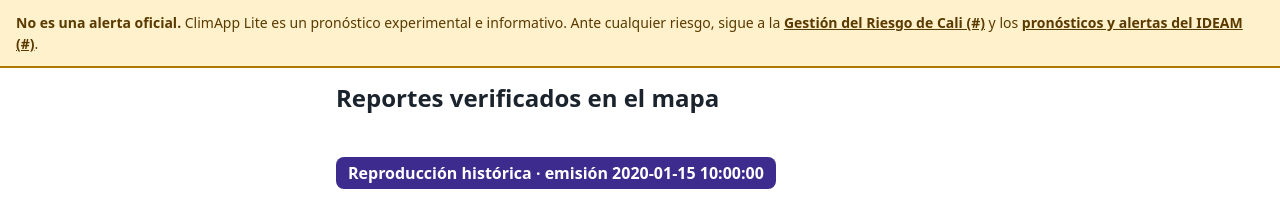
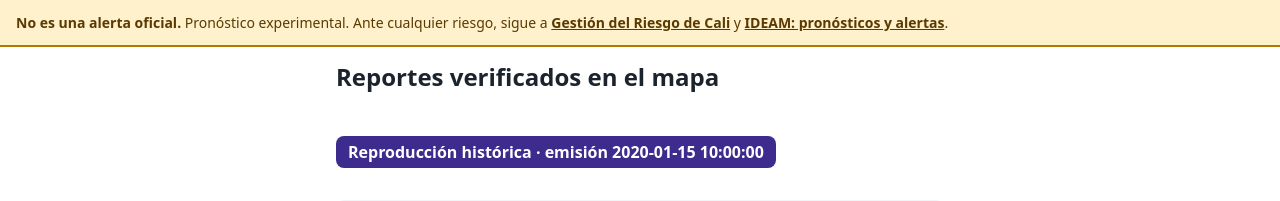
Before and after one commit to Esteban9427/climapp-lite, a Python web app: template src/climapp/web/templates/mapa.html in a window 1280 px wide. Shown: the top 201 px of the page. Run offline with Jinja, Linux system fonts and the light colour scheme; the template is opened without the code that fills it: most values are stand-ins (such as "Sample title", 1, 10 or a date in 2020).

Commit message:
fix(task-017): aviso fijo más corto tras la revisión a 360 px
En la revisión con Chrome headless a 360 px, el aviso fijo ocupaba ~190 px
(casi un tercio de la pantalla) porque imprimía las URL completas. Ahora
los enlaces llevan nombres cortos con las URL en href: ~108 px, y la
probabilidad se ve sin hacer scroll en una pantalla de 360 × 640.

Co-Authored-By: Claude Opus 5.5 <noreply@anthropic.com>

```diff
--- a/src/climapp/web/templates/base.html
+++ b/src/climapp/web/templates/base.html
@@ -11,10 +11,8 @@
 </head>
 <body>
   <div class="aviso" role="note">
-    <strong>No es una alerta oficial.</strong> ClimApp Lite es un pronóstico experimental e informativo.
-    Ante cualquier riesgo, sigue a
-    {% if official_url %}la <a href="{{ official_url }}" rel="noopener">Gestión del Riesgo de Cali ({{ official_url }})</a> y {% endif %}
-    los <a href="{{ ideam_url }}" rel="noopener">pronósticos y alertas del IDEAM ({{ ideam_url }})</a>.
+    <strong>No es una alerta oficial.</strong> Pronóstico experimental. Ante cualquier riesgo, sigue a
+    {% if official_url %}<a href="{{ official_url }}" rel="noopener">Gestión del Riesgo de Cali</a> y {% endif %}<a href="{{ ideam_url }}" rel="noopener">IDEAM: pronósticos y alertas</a>.
   </div>
   {% block body %}{% endblock %}
 </body>
```
